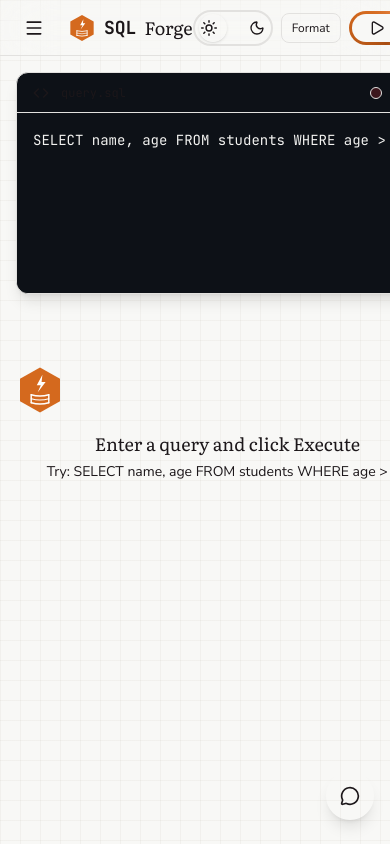
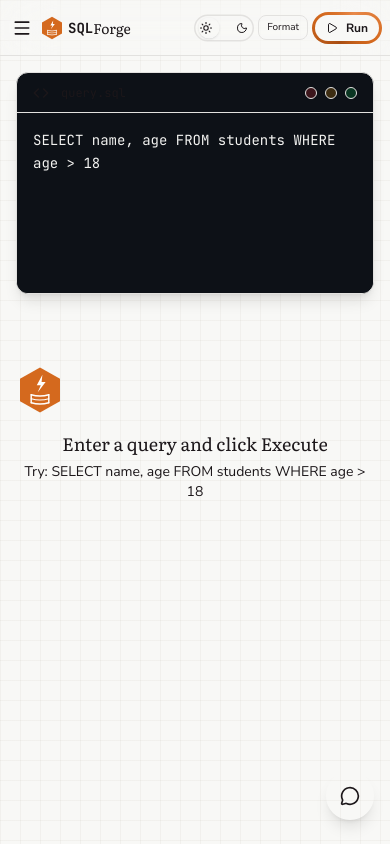
Before and after one commit to aryanquraishi/SQL-Forge, a React (Vite) app in the folder frontend/: page / in a window 390 px wide. Built offline with nearby package versions, Linux system fonts and the light colour scheme.

Commit message:
style: make top header responsive to fix right cutoff on mobile

```diff
--- a/frontend/src/App.tsx
+++ b/frontend/src/App.tsx
@@ -195,22 +195,24 @@ export default function App() {
       {/* Main */}
       <div className="flex-1 flex flex-col h-screen relative">
         {/* TopBar */}
-        <header className="sticky top-0 z-40 border-b border-border bg-card/60 backdrop-blur-xl flex justify-between items-center h-14 px-4 md:px-8">
-          <div className="flex items-center gap-4">
-            <button className="md:hidden p-2 text-muted-foreground" onClick={() => setSideOpen(!sideOpen)}>
+        <header className="sticky top-0 z-40 border-b border-border bg-card/60 backdrop-blur-xl flex justify-between items-center h-14 px-2 sm:px-4 md:px-8 w-full">
+          <div className="flex items-center gap-1 sm:gap-4">
+            <button className="md:hidden p-1 sm:p-2 text-muted-foreground shrink-0" onClick={() => setSideOpen(!sideOpen)}>
               <Menu className="w-5 h-5" />
             </button>
-            <div className="flex items-center gap-2">
-              <SQLForgeLogo size={28} />
-              <span className="font-mono font-bold text-lg text-primary">SQL</span>
-              <span className="font-[Literata] font-light text-lg">Forge</span>
+            <div className="flex items-center gap-1 sm:gap-2">
+              <div className="hidden min-[380px]:block"><SQLForgeLogo size={24} /></div>
+              <div className="flex items-center leading-none">
+                <span className="font-mono font-bold text-sm sm:text-lg text-primary">SQL</span>
+                <span className="font-[Literata] font-light text-sm sm:text-lg">Forge</span>
+              </div>
             </div>
           </div>
-          <div className="flex items-center gap-2">
-            <ThemeSwitch />
-            <button onClick={handleFormat} className="px-2.5 py-1.5 text-primary border border-primary/30 rounded-lg hover:bg-primary/10 text-xs sm:text-sm transition-colors">Format</button>
-            <GradientButton onClick={handleCompile} width="90px" height="34px">
-              <Play className="w-4 h-4" /> Run
+          <div className="flex items-center gap-1 sm:gap-2 shrink-0">
+            <div className="scale-75 sm:scale-100 origin-right"><ThemeSwitch /></div>
+            <button onClick={handleFormat} className="hidden min-[350px]:block px-2 py-1 text-primary border border-primary/30 rounded-lg hover:bg-primary/10 text-[10px] sm:text-sm transition-colors whitespace-nowrap">Format</button>
+            <GradientButton onClick={handleCompile} width="70px" height="32px">
+              <Play className="w-3 h-3" /> <span className="text-xs">Run</span>
             </GradientButton>
           </div>
         </header>
```
